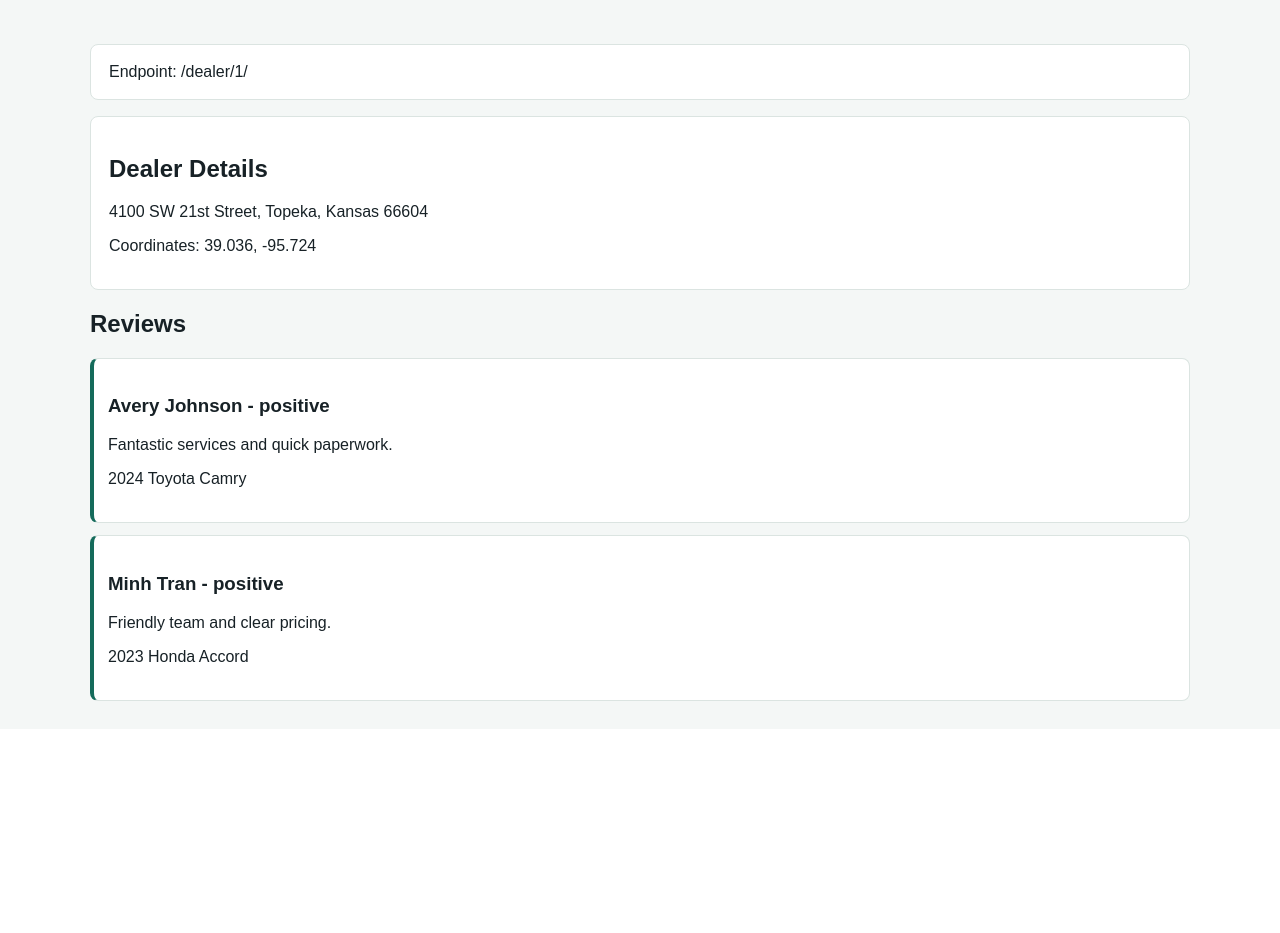
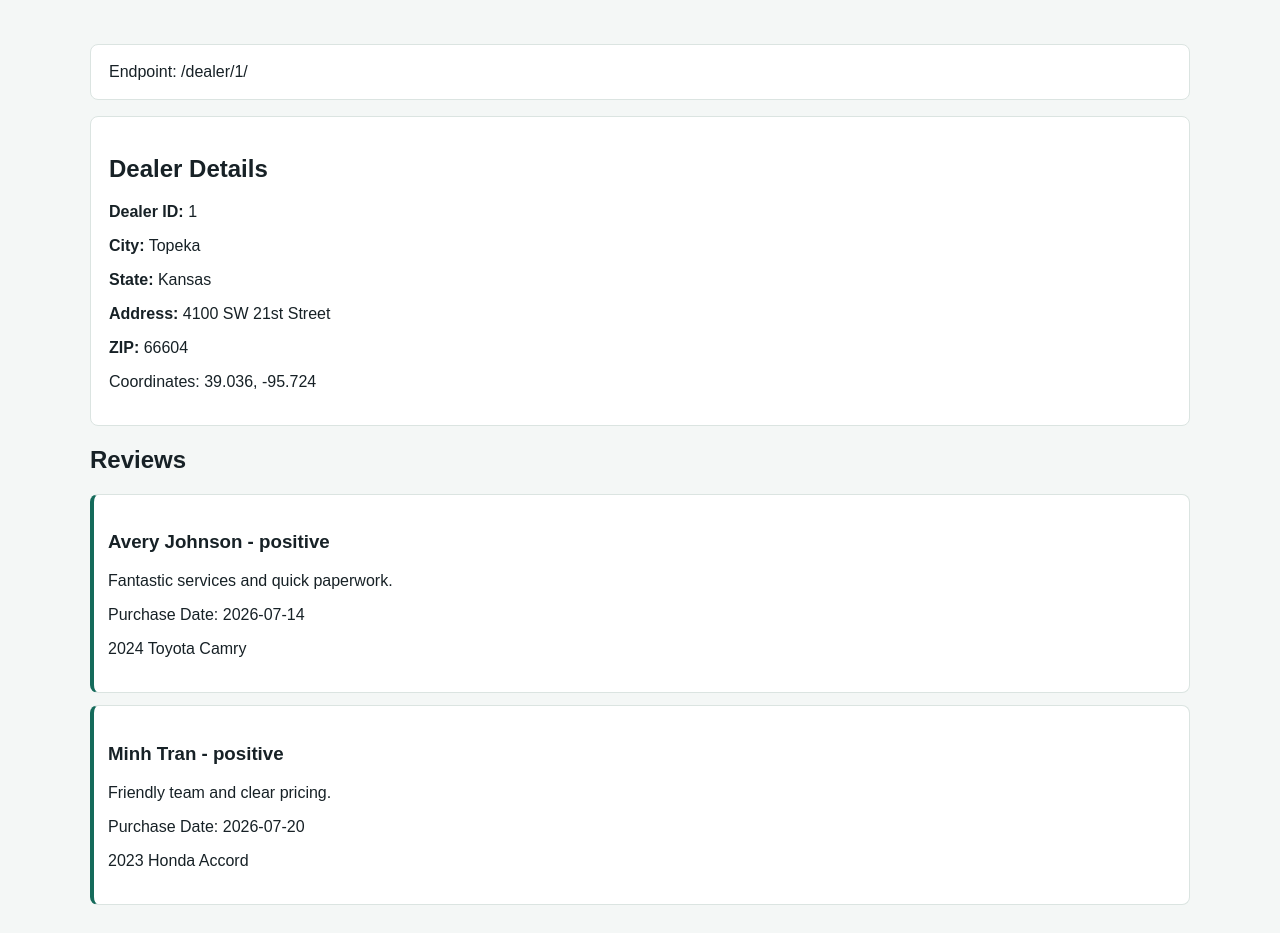
Before and after one commit to minh-1105/xrwvm-fullstack_developer_capstone, a Django app: page /dealer/1/ in a window 1280 px wide. Shown: the part 260-1193 px from the top of the page. Before the commit the page ends 961 px from the top, so only its background shows below. Run offline with Django 5.2, Linux system fonts and the light colour scheme.

Commit message:
fix deployed review screenshot

```diff
--- a/server/frontend/templates/dealer_detail.html
+++ b/server/frontend/templates/dealer_detail.html
@@ -9,7 +9,11 @@
     <p class="card">Endpoint: {{ request.get_full_path }}</p>
     <section class="card">
       <h2>Dealer Details</h2>
-      <p>{{ dealer.address }}, {{ dealer.city }}, {{ dealer.state }} {{ dealer.zip }}</p>
+      <p><strong>Dealer ID:</strong> {{ dealer.id }}</p>
+      <p><strong>City:</strong> {{ dealer.city }}</p>
+      <p><strong>State:</strong> {{ dealer.state }}</p>
+      <p><strong>Address:</strong> {{ dealer.address }}</p>
+      <p><strong>ZIP:</strong> {{ dealer.zip }}</p>
       <p>Coordinates: {{ dealer.lat }}, {{ dealer.long }}</p>
       {% if request.user.is_authenticated %}
         <a class="button" href="/dealer/{{ dealer.id }}/review/">Post Review</a>
@@ -20,6 +24,7 @@
       <article class="card review">
         <h3>{{ review.name }} - {{ review.sentiment }}</h3>
         <p>{{ review.review }}</p>
+        <p>Purchase Date: {{ review.purchase_date }}</p>
         <p>{{ review.car_year }} {{ review.car_make }} {{ review.car_model }}</p>
       </article>
     {% endfor %}
```
Also changed, not shown: images/deployed_add_review.png.
